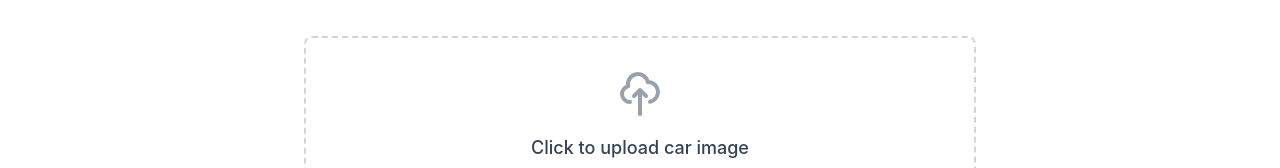
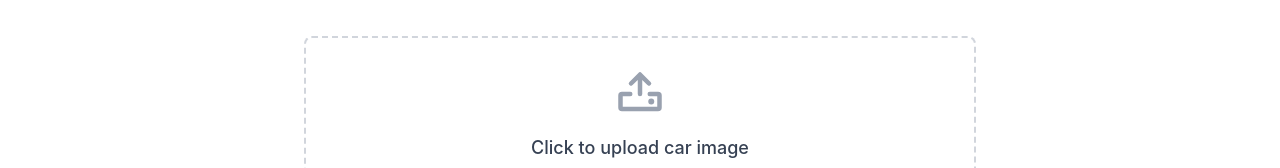
Before and after one commit to AlemzhanJ/avangardCarClassification, a Next.js app in the folder frontend/: page / in a window 1280 px wide. Shown: the part 372-540 px from the top of the page. Built offline with nearby package versions, Linux system fonts and the light colour scheme.

Commit message:
Update page.tsx

```diff
--- a/frontend/src/app/page.tsx
+++ b/frontend/src/app/page.tsx
@@ -7,7 +7,7 @@ import { inferSeverity } from "../lib/severity";
 import { inferCleanliness } from "../lib/cleanliness";
 import { inferYolo, YoloDet } from "../lib/yolo";
 import ShimmerSkeletonOverlay from "../components/ShimmerSkeletonOverlay";
-import { Sparkle, Spinner, Smiley, SmileyMeh, SmileySad, ArrowCounterClockwise } from '@phosphor-icons/react';
+import { Sparkle, Spinner, Smiley, SmileyMeh, SmileySad, ArrowCounterClockwise, Upload } from '@phosphor-icons/react';
 import GaugeRadial from "../components/GaugeRadial";
 
 interface ClassificationResult {
@@ -456,9 +456,7 @@ export default function Home() {
               ) : (
                 <div className="p-8 text-center hover:border-indrive-green transition-colors">
                   <div className="mb-4">
-                    <svg className="w-12 h-12 mx-auto text-gray-400" fill="none" stroke="currentColor" viewBox="0 0 24 24">
-                      <path strokeLinecap="round" strokeLinejoin="round" strokeWidth={2} d="M7 16a4 4 0 01-.88-7.903A5 5 0 1115.9 6L16 6a5 5 0 011 9.9M15 13l-3-3m0 0l-3 3m3-3v12" />
-                    </svg>
+                    <Upload size={48} weight="bold" className="mx-auto text-gray-400" />
                   </div>
                   <p className="text-lg font-medium text-gray-700 dark:text-gray-300 mb-2">
                     {t.clickToUpload}
```
